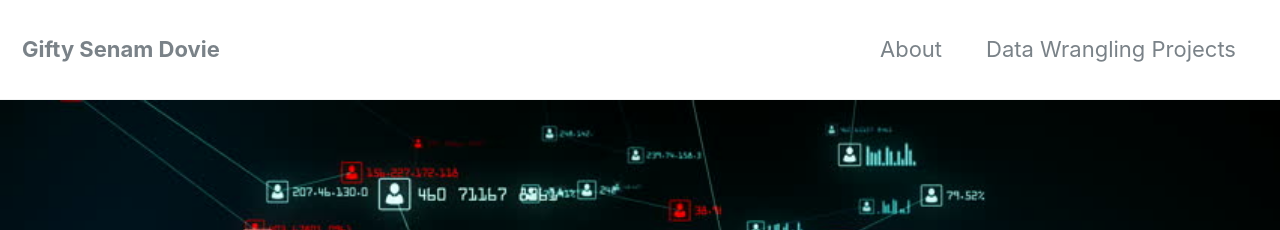
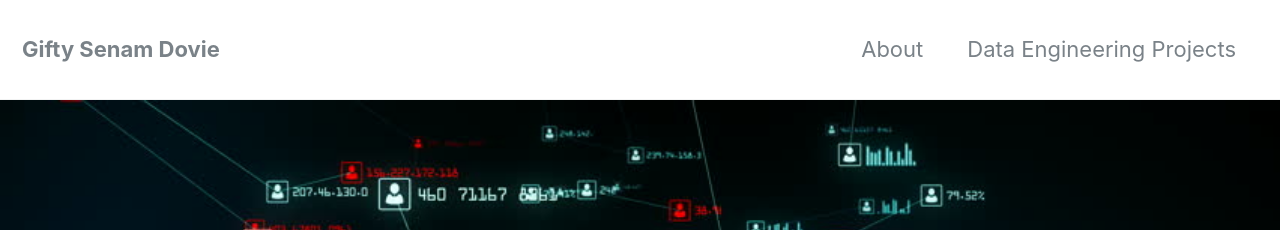
Before and after one commit to EnaSmoak/EnaSmoak.github.io, a Jekyll site: the page built from index.html, in a window 1280 px wide and 900 px high. Shown: the top 230 px of the window. Built offline with Jekyll 4.4.1, drawn with Linux system fonts in a browser that asks for light colours; nearby versions of some CDN libraries; the list of posts is cut into pages by our own code.

Commit message:
edit navigation

```diff
--- a/_data/navigation.yml
+++ b/_data/navigation.yml
@@ -2,8 +2,8 @@
 main:
   - title: "About"
     url: /about/
-  - title: "Data Wrangling Projects"
-    url: /data-wrangling/
+  - title: "Data Engineering Projects"
+    url: /data-engineering/
   # - title: "About"
   #   url: https://mmistakes.github.io/minimal-mistakes/about/
   # - title: "Sample Posts"
```
